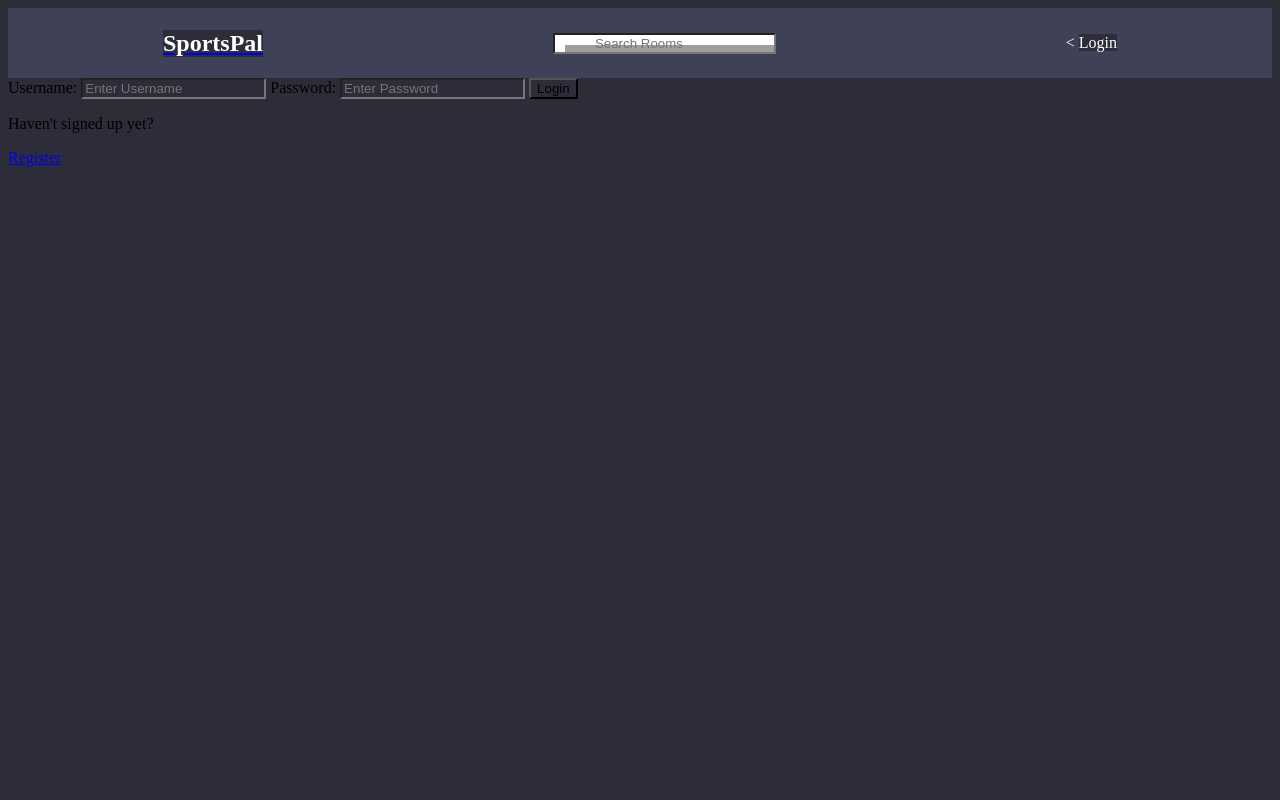
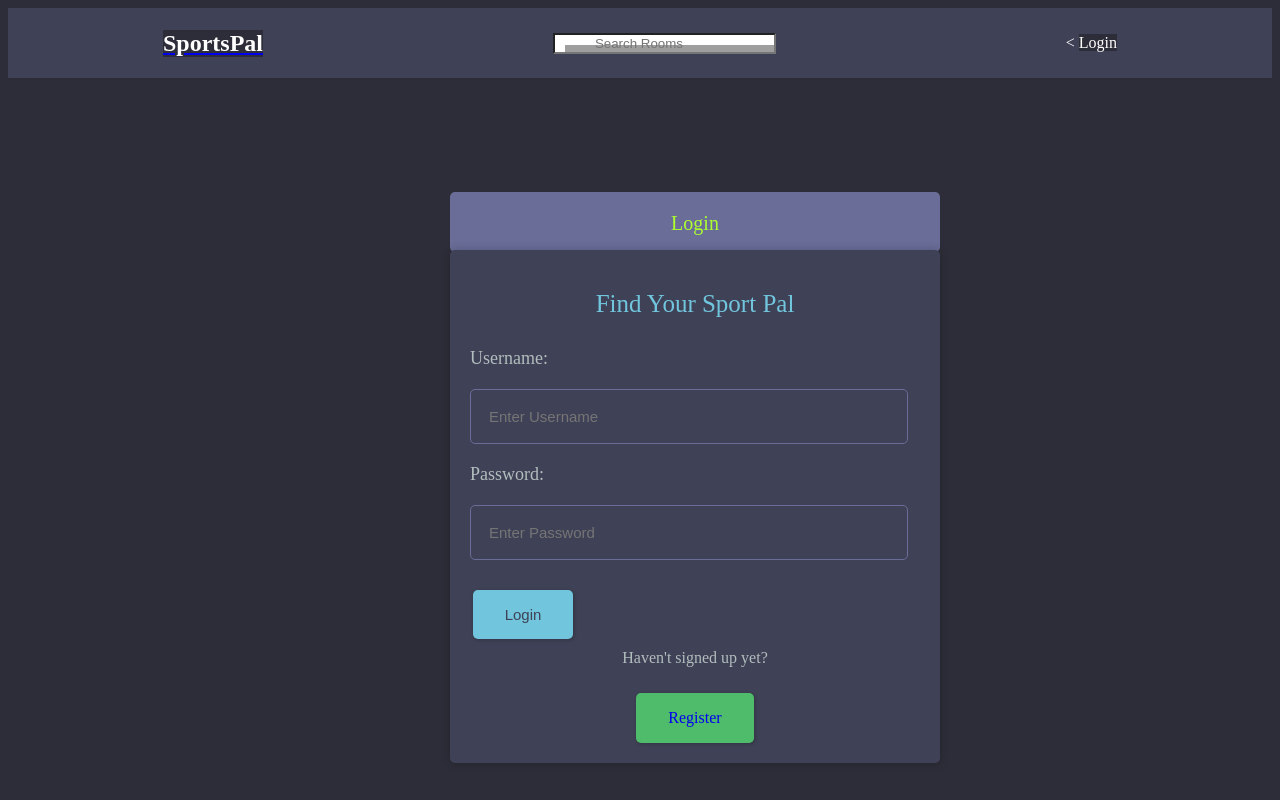
Before and after one commit to Transyltooniaa/SportsPal, a Django app: page /login/ in a window 1280 px wide. Run offline with Django 4.2, Linux system fonts and the light colour scheme; grey boxes are pictures that could not be loaded.

Commit message:
login done

```diff
--- a/base/templates/base/feed_component.html
+++ b/base/templates/base/feed_component.html
@@ -26,11 +26,11 @@
 
                 <div class="edit-delete">
                     <div id="edit">
-                        <a href = "{% url 'update-room' room.id %}" style="background-color:#3f4156;color:#71c6dd;"><i class="fa-solid fa-pen-to-square fa-lg"style="margin:5px;color:green;"></i>Edit</a>
+                        <a href = "{% url 'update-room' room.id %}" style="background-color:#3f4156;color:#71c6dd;"><i class="fa-solid fa-pen-to-square fa-lg fa-shake"style="margin:5px;color:green;"></i>Edit</a>
                     </div>
 
                     <div id="delete">
-                        <a href = "{% url 'delete-room' room.id %}" style="background-color:#3f4156; color:#71c6dd;"><i class="fa-solid fa-trash fa-lg"style="margin:5px;color:#EE4B2B"></i>Delete </a>
+                        <a href = "{% url 'delete-room' room.id %}" style="background-color:#3f4156; color:#71c6dd;"><i class="fa-solid fa-trash fa-lg fa-shake"style="margin:5px;color:#EE4B2B"></i>Delete </a>
                     </div>
                 </div>
 
--- a/base/templates/base/login_register.html
+++ b/base/templates/base/login_register.html
@@ -5,36 +5,78 @@
 
     {% block content %}
 
+    <link rel="stylesheet" type="text/css" href="{% static 'styles/login.css' %}">
+    <link href="{% static 'fontawesomefree/css/fontawesome.css' %}" rel="stylesheet" type="text/css">
+    <link href="{% static 'fontawesomefree/css/brands.css' %}" rel="stylesheet" type="text/css">
+    <link href="{% static 'fontawesomefree/css/solid.css' %}" rel="stylesheet" type="text/css">
     {% if page == 'login' %}
 
+    <div class="login_text">
+        <p>Login</p>
+    </div>
 
-    <div>
-        <form method = "post" action = "">
+    <div class = "login-form">
+        <form method = "post" action = "" style="background-color: #3f4156;">
             {% csrf_token %}
-            <label>Username: </label>
-            <input type = "text" name = "username" placeholder="Enter Username" />
 
-            <label>Password: </label>
+            <div class="move" style="background-color: #3f4156;">
+
+                <div id="pal">
+                    <p style="background-color: #3f4156;color:#71c6dd;">find your Sport Pal</p>
+                </div>
+
+                <div class="username-password" style="background-color: #3f4156;">
+                    <div class="username_container" style="background-color: #3f4156;">
+                        <div id="username_text"style="background-color: #3f4156;">
+                            <label style="background-color: #3f4156;">Username: </label>
+                        </div>
+
+                        <div id="username_input" style="background-color: #3f4156;">
+                            <input type = "text" name = "username" placeholder="Enter Username"  />
+                        </div>
+                    </div>
+
+                    <div id="password_container">
+                        <div id="password"style="background-color: #3f4156;">
+                            <label style="background-color: #3f4156;">Password: </label>
+                        </div>
+
+                        <div id="password_input"style="background-color: #3f4156;">
                             <input type = "password" name = "password" placeholder="Enter Password" />
+                        </div>
+                    </div>
+                </div>
 
-            <input type = "submit" value = "Login" />
+                <input type = "submit" value = "Login" style="background-color:#71c6dd;color:#3f4156;position: relative;right : 172px;font-size: 15px;" />
             </form>
 
-        <p> Haven't signed up yet?  </p>
-        <a href = "{% url 'register' %}"> Register</a>
+            <p style="background-color: #3f4156;"> Haven't signed up yet?  </p>
+            <a href = "{% url 'register' %}" style="background-color:#4ebc6a;color:cream"> Register</a>
+        </div>
 
     </div>
 
     {% else %}
 
-    <div>
+    <div class = "register">
+        <div class="form_content">
+            <div class="form">
                 <form method = "post" action = "">
+            </div>
                 {% csrf_token %}
                 {{ form.as_p }}
+        </div>
+
+            <div class="submit">
                 <input type = "submit" value = "Register" />
+            </div>
+
         </form>
 
+        <div class="register_text">
             <p> Already have an account?  </p>
+        </div>
+
         <a href = "{% url 'login' %}"> Login</a>
 
     </div>
--- a/base/views.py
+++ b/base/views.py
@@ -78,7 +78,7 @@ def home(request):
     topics = Topic.objects.all()
     room_count = rooms.count()
     room_count_topic = rooms.filter(topic__name__icontains = q).count()
-    room_messages = Message.objects.filter(Q(room__topic__name__icontains = q))
+    room_messages = Message.objects.filter(Q(room__topic__name__icontains = q)).order_by('-created')
     context = {'rooms':rooms,'topics':topics,'room_count':room_count,'room_messages':room_messages , "room_count_topic":room_count_topic}
     return render(request,"base/home.html",context)
 
--- a/static/styles/feed_component.css
+++ b/static/styles/feed_component.css
@@ -178,6 +178,3 @@ div .sports-rooms{
     position: relative;
     bottom: 20px;
 }
-
-#parts{
-}
--- /dev/null
+++ b/static/styles/login.css
@@ -0,0 +1,129 @@
+
+
+/* Add some spacing around the entire content */
+
+
+.login-form {
+    background-color: #3f4156;
+    width: 450px;
+    padding: 20px;
+    border-radius: 5px;
+    box-shadow: 0px 0px 10px rgba(0, 0, 0, 0.2);
+    text-align: center;
+    position: absolute;
+    left : 450px;
+    top : 250px;
+}
+
+.move {
+    margin-top: 20px;
+}
+
+#username_text, #password {
+    color: #b2bdbd;
+    font-size: 18px;
+    font-weight: 400;
+    text-align: left;
+}
+
+#username_input input, #password_input input {
+    background: transparent;
+    border: 1px solid #696d97;
+    padding: 18px;
+    border-radius: 5px;
+    width: 400px;
+    color: #e5e5e5;
+    font-weight: 500;
+    outline: none;
+    margin: 5px 0;
+    margin: 20px;
+    position: relative;
+    right : 20px;
+    font-size: 15px;
+    background-color: #3f4156;
+}
+
+#pal {
+    color: #71c6dd;
+    font-size: 25px;
+    font-weight: 500;
+    text-transform: capitalize;
+    margin-bottom: 30px;
+}
+
+.login-form input[type="submit"],
+.login-form a {
+    background-color: #71c6dd;
+    padding: 10px 20px;
+    border-radius: 3px;
+    text-decoration: none;
+    margin-top: 10px;
+    display: inline-block;
+    transition: background-color 0.3s ease;
+    background-color: transparent;
+    border: none;
+    display: inline-flex;
+    align-items: center;
+    gap: 1rem;
+    cursor: pointer;
+    transition: all ease-in-out 0.3s;
+    padding: 1rem 2rem;
+    border-radius: 5px;
+    box-shadow: 1px 1px 3px 1px rgba(0, 0, 0, 0.15);
+    font-weight: 500;
+}
+
+.login-form input[type="submit"]:hover,
+.login-form a:hover {
+    background-color: #5599b5;
+    background-color: transparent;
+    border: none;
+    display: inline-flex;
+    align-items: center;
+    gap: 1rem;
+    cursor: pointer;
+    padding: 1rem 2rem;
+    border-radius: 5px;
+    box-shadow: 1px 1px 3px 1px rgba(0, 0, 0, 0.15);
+    font-weight: 500;
+
+}
+
+.login-form p {
+    color: #b2bdbd;
+    margin-top: 10px;
+}
+
+/* Center the login form in the middle of the screen */
+@media screen and (max-width: 500px) {
+    .login-form {
+        width: 90%;
+    }
+}
+
+.login_text p {
+    position: absolute;
+    background-color: #696d97;
+    width : 470px;
+    text-align: center;
+    left : 450px;
+    top:172px;
+    height: 30px;
+    padding: 10px;
+    padding-top: 20px;
+    border-radius: 5px;
+    color: greenyellow;
+    font-weight: 300;
+    font-size: 20px;
+}
+
+
+
+
+.register{
+    position: absolute;
+    left: 400px;
+    top : 270px;
+    color: white;
+
+}
```
Also changed, not shown: db.sqlite3. Lines whose indentation alone changed are shown as unchanged.
